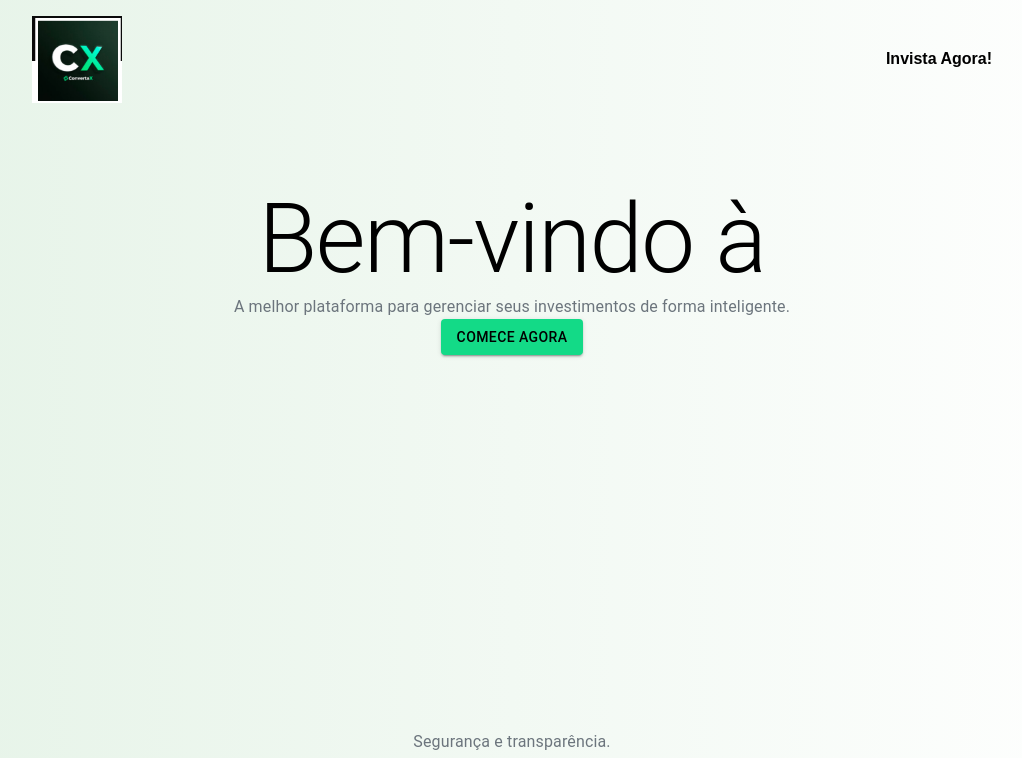
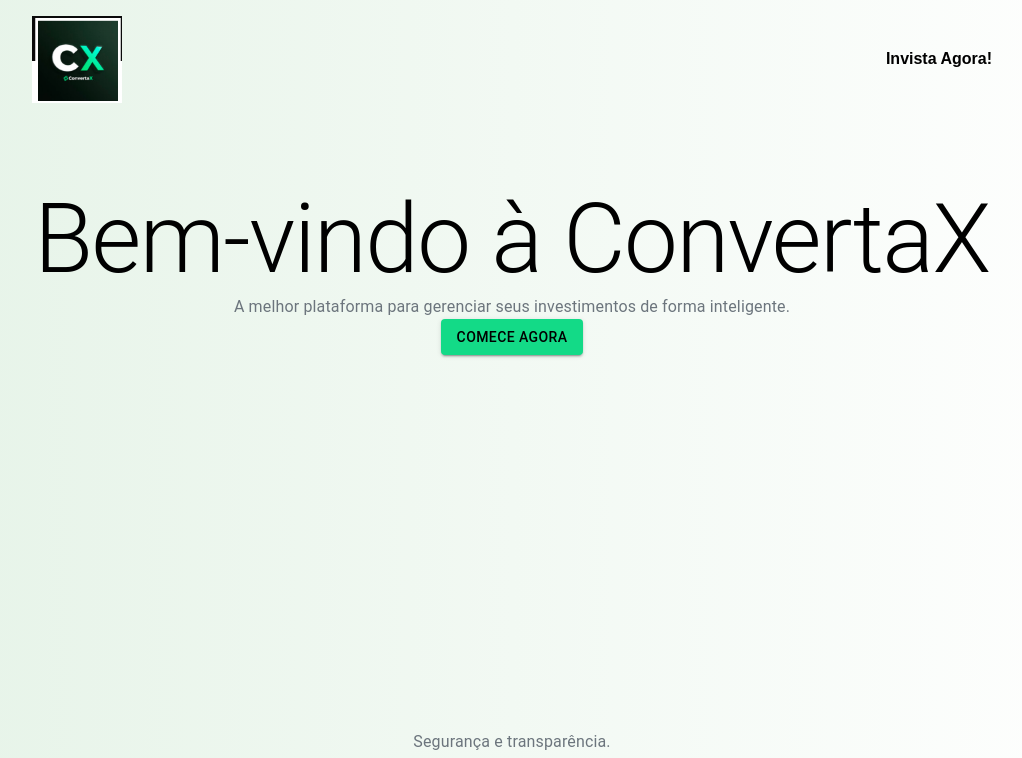
Before and after one commit to Lohuama/investment-app, a Next.js app: page /home-page in a window 1280 px wide. Shown: the top 758 px of the page, without its empty margins (128-1150 px from the left). Built offline with nearby package versions, Linux system fonts and the light colour scheme.

Commit message:
Update page.tsx

```diff
--- a/src/app/home-page/page.tsx
+++ b/src/app/home-page/page.tsx
@@ -53,7 +53,7 @@
             variant="h1"
             className="volkhov font-bold text-[3rem] md:text-[4.73756rem] leading-large text-lightBlack"
           >
-            Bem-vindo à
+            Bem-vindo à ConvertaX
           </Typography>
           <Typography
             variant="body1"
```
